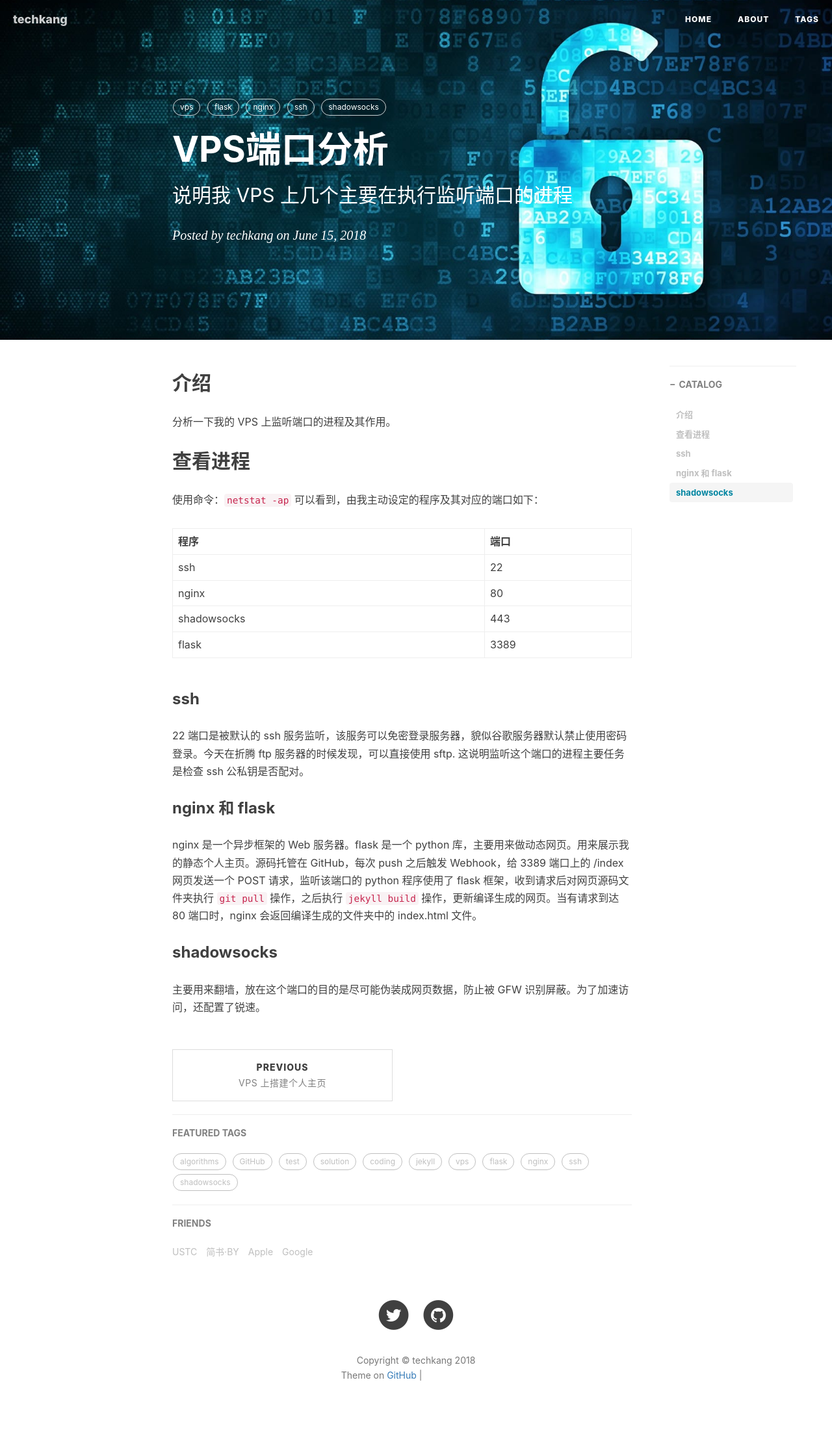
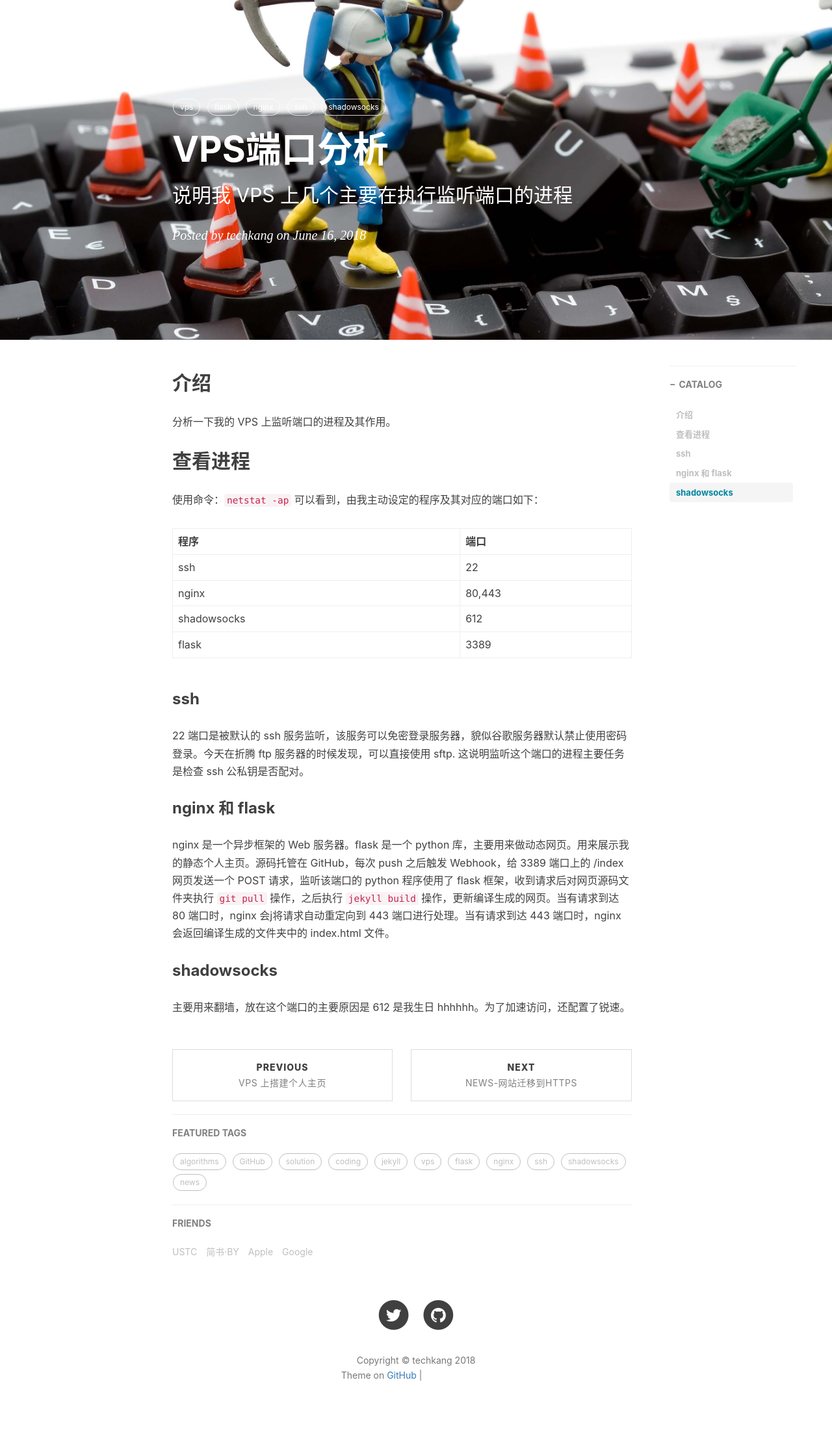
Before and after one commit to techkang/techkang.github.io, a Jekyll site: the page built from _posts/2018-06-16-VPS端口分析.md, in a window 1280 px wide. Shown: the whole page at 65% size. Built offline with Jekyll 4.4.1, drawn with Linux system fonts in a browser that asks for light colours; nearby versions of some CDN libraries; comment, search, counter and statistics services are not loaded; grey boxes are pictures that could not be loaded.

```diff
--- a/_posts/2018-06-16-VPS端口分析.md
+++ b/_posts/2018-06-16-VPS端口分析.md
@@ -2,9 +2,9 @@
 layout:     post
 title:      VPS端口分析
 subtitle:   说明我 VPS 上几个主要在执行监听端口的进程
-date:       2018-06-15
+date:       2018-06-16
 author:     techkang
-header-img: img/post-bg-hacker.jpg
+header-img: img/post-bg-keybord.jpg
 catalog: true
 tags:
     - vps
@@ -25,15 +25,15 @@ tags:
 程序 | 端口
 -----|-----
 ssh|22
-nginx|80
-shadowsocks|443
+nginx|80,443
+shadowsocks|612
 flask|3389
 
 ### ssh
 22 端口是被默认的 ssh 服务监听，该服务可以免密登录服务器，貌似谷歌服务器默认禁止使用密码登录。今天在折腾 ftp 服务器的时候发现，可以直接使用 sftp. 这说明监听这个端口的进程主要任务是检查 ssh 公私钥是否配对。
 
 ### nginx 和 flask
-nginx 是一个异步框架的 Web 服务器。flask 是一个 python 库，主要用来做动态网页。用来展示我的静态个人主页。源码托管在 GitHub，每次 push 之后触发 Webhook，给 3389 端口上的 /index 网页发送一个 POST 请求，监听该端口的 python 程序使用了 flask 框架，收到请求后对网页源码文件夹执行 `git pull` 操作，之后执行 `jekyll build` 操作，更新编译生成的网页。当有请求到达 80 端口时，nginx 会返回编译生成的文件夹中的 index.html 文件。
+nginx 是一个异步框架的 Web 服务器。flask 是一个 python 库，主要用来做动态网页。用来展示我的静态个人主页。源码托管在 GitHub，每次 push 之后触发 Webhook，给 3389 端口上的 /index 网页发送一个 POST 请求，监听该端口的 python 程序使用了 flask 框架，收到请求后对网页源码文件夹执行 `git pull` 操作，之后执行 `jekyll build` 操作，更新编译生成的网页。当有请求到达 80 端口时，nginx 会j将请求自动重定向到 443 端口进行处理。当有请求到达 443 端口时，nginx 会返回编译生成的文件夹中的 index.html 文件。
 
 ### shadowsocks
-主要用来翻墙，放在这个端口的目的是尽可能伪装成网页数据，防止被 GFW 识别屏蔽。为了加速访问，还配置了锐速。
+主要用来翻墙，放在这个端口的主要原因是 612 是我生日 hhhhhh。为了加速访问，还配置了锐速。
```
Also changed, not shown: _posts/2018-05-25-第一篇博客.md (deleted, +0 -15 lines), _posts/2018-06-18-NEWS-网站迁移到https.md (added, +20 -0 lines), img/post-bg-pipeline.jpg (added), img/post-bg-unix.jpg (added).
